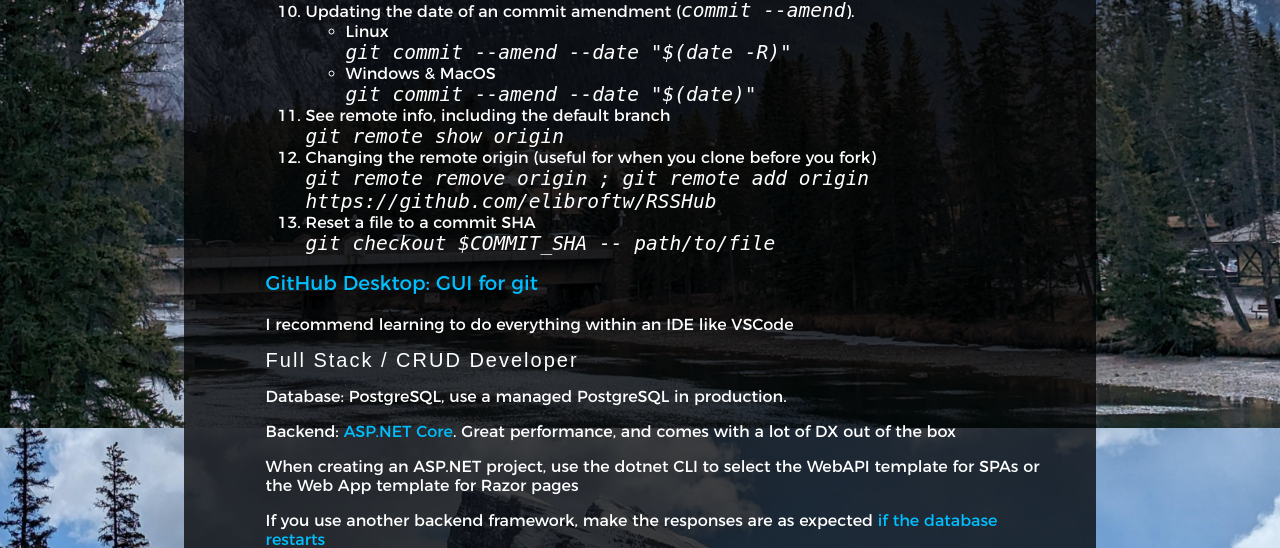
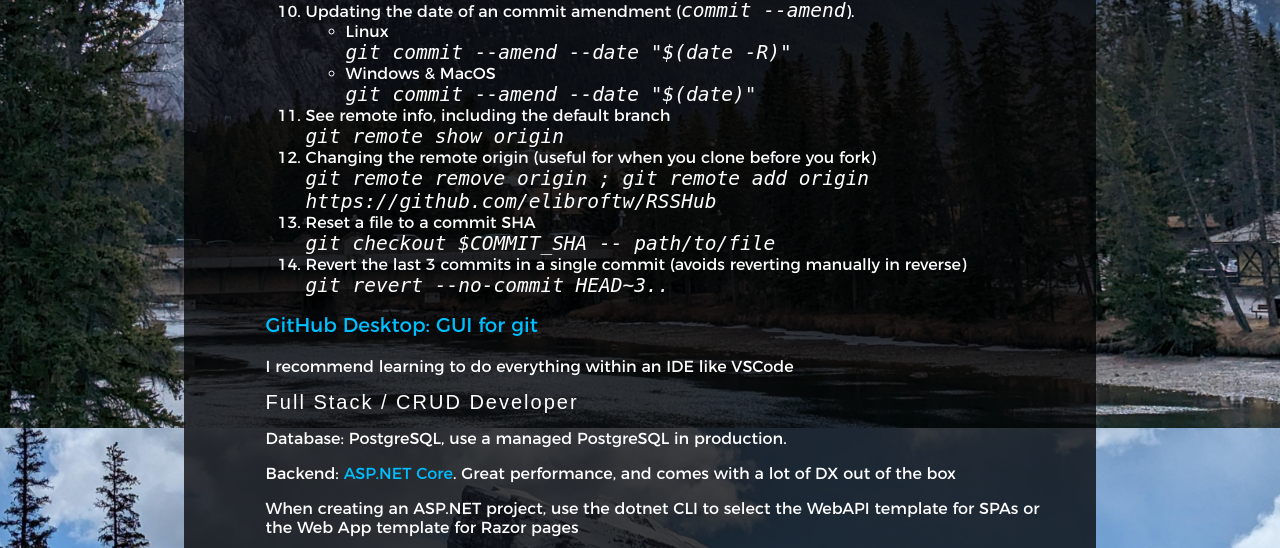
Before and after one commit to elibroftw/website, a Flask app: page /resources/ in a window 1280 px wide. Shown: the part 1972-2520 px from the top of the page. Run offline with Flask 3, Linux system fonts and the light colour scheme; parts of the project's set-up code (start-up, migrations or seed data) failed here and were passed over; some libraries are stand-ins or nearby versions.

Commit message:
Add git revert tip

```diff
--- a/templates/resources.html
+++ b/templates/resources.html
@@ -167,6 +167,10 @@
             Reset a file to a commit SHA
             <br><code>git checkout $COMMIT_SHA -- path/to/file</code>
         </li>
+        <li>
+            Revert the last 3 commits in a single commit (avoids reverting manually in reverse)
+            <br><code>git revert --no-commit HEAD~3..</code>
+        </li>
     </ul>
     <a href="https://desktop.github.com/" class="link">GitHub Desktop: GUI for git</a>
     <p>I recommend learning to do everything within an IDE like VSCode</p>
```
